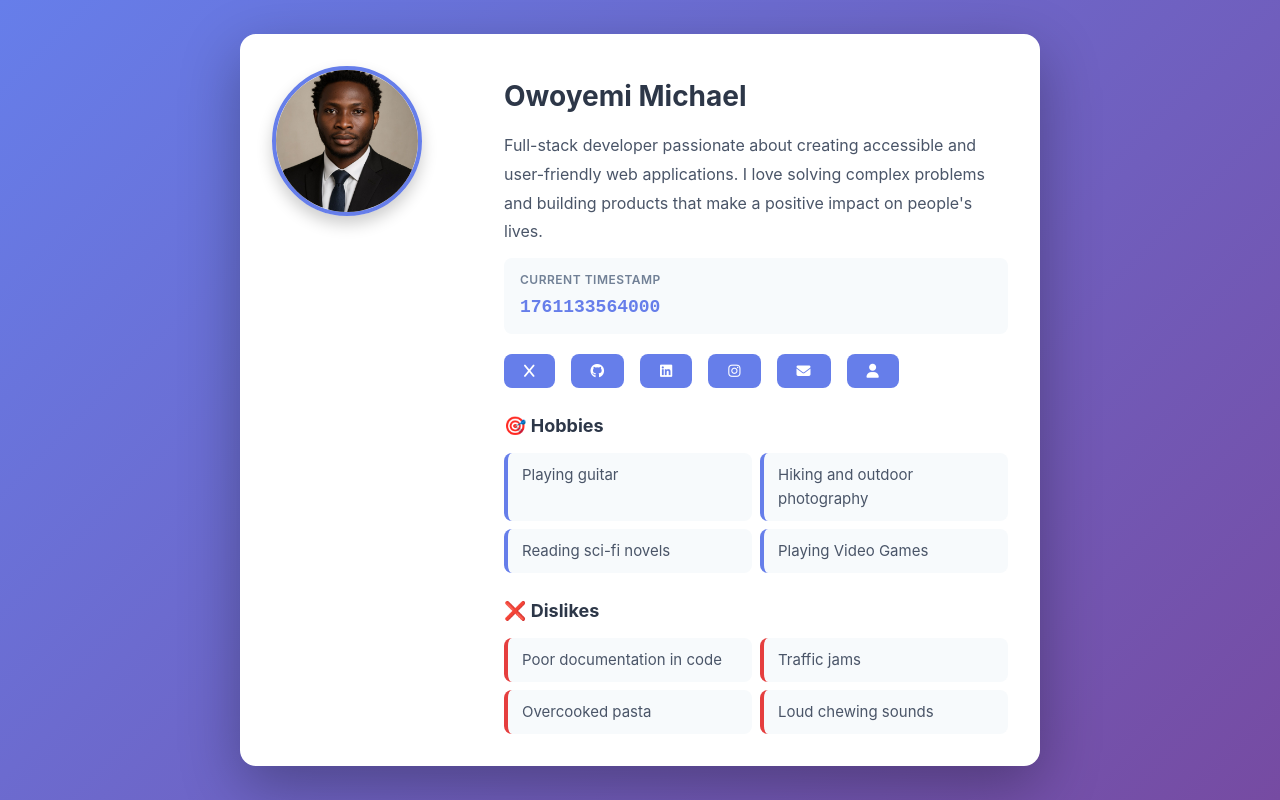
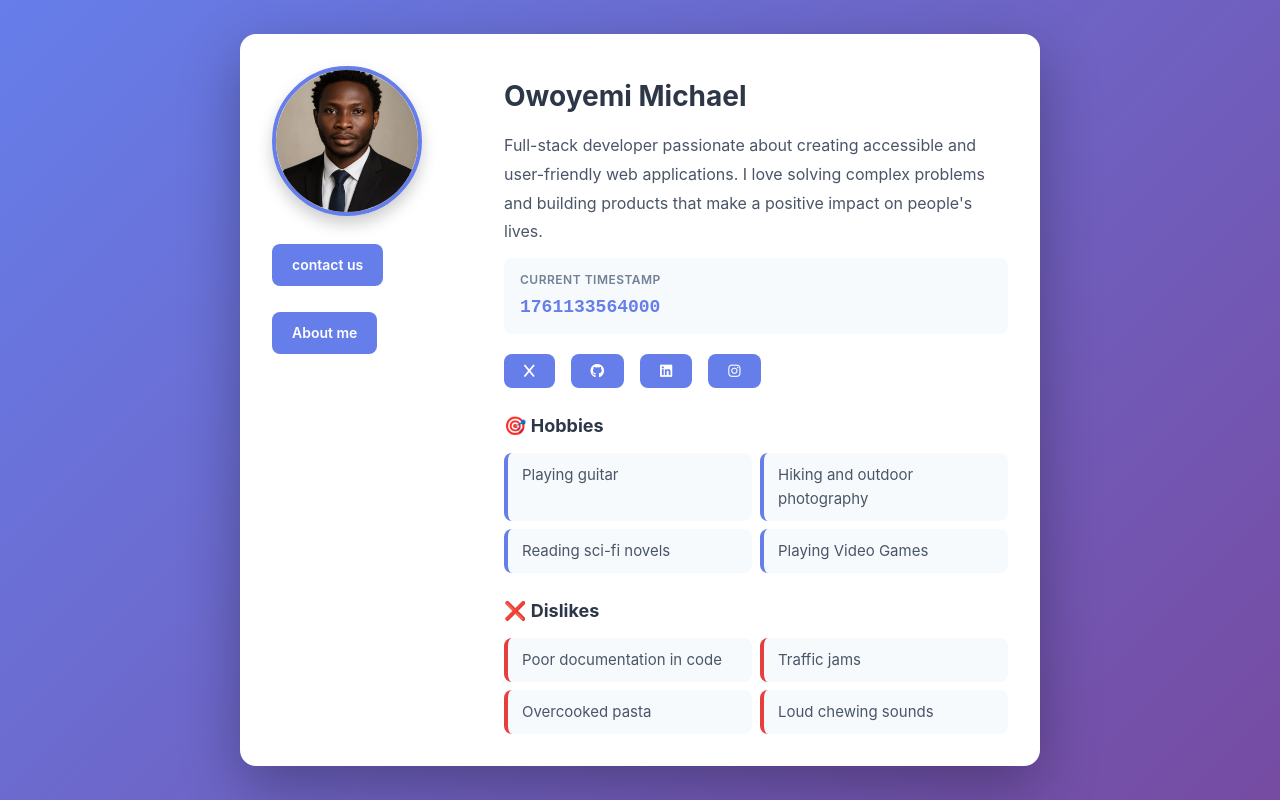
Before and after one commit to LeegendII/myHNG-project, a website built with Vite: page index.html in a window 1280 px wide. Built offline with nearby package versions, Linux system fonts and the light colour scheme.

Commit message:
Add files via upload

```diff
--- a/index.html
+++ b/index.html
@@ -18,6 +18,32 @@
                         class="avatar-image"
                         data-testid="test-user-avatar"
                     >
+                    <div class="social-navigations" aria-label="Additional links">
+
+
+                <a
+                                href="./contact-us.html"
+                                target="_blank"
+                                rel="noopener noreferrer"
+                                class="local-linked"
+                                data-testid="test-user-contact-us"
+                            >
+                            contact us
+                            </a>
+                         </br>
+                         </br>
+                         <a
+                                href="./about-me.html"
+                                target="_blank"
+                                rel="noopener noreferrer"
+                                class="local-linked"
+                                data-testid="test-user-about-me"
+                            >
+                            About me
+                            </a>
+
+
+    </div>
                 </figure>
             </aside>
 
@@ -82,25 +108,7 @@
                             <i class="fab fa-instagram"></i>
                             </a>
                         </li>
-                         <a
-                                href="./contact-us.html"
-                                target="_blank"
-                                rel="noopener noreferrer"
-                                class="social-link"
-                                data-testid="test-user-contact-us"
-                            >
-                                <i class="fas fa-envelope"></i>
-                            </a>
-                            </li>
-                         <a
-                                href="./about-me.html"
-                                target="_blank"
-                                rel="noopener noreferrer"
-                                class="social-link"
-                                data-testid="test-user-about-me"
-                            >
-                                <i class="fas fa-user"></i>
-                            </a>
+
                     </ul>
                 </nav>
 
@@ -125,6 +133,7 @@
                 </section>
             </div>
         </div>
+
     </article>
 
     <script>
@@ -141,5 +150,6 @@
         // Update every second to keep it current
         setInterval(updateTimestamp, 1000);
     </script>
+
 </body>
 </html>
--- a/profile-card.css
+++ b/profile-card.css
@@ -104,7 +104,9 @@
         .social-navigation {
             margin-top: 20px;
         }
-
+        .social-navigations {
+            margin-top: 20px;
+        }
         .social-links {
             display: flex;
             justify-content: center;
@@ -135,6 +137,48 @@
             outline: 2px solid #667eea;
             outline-offset: 2px;
         }
+      /* Container for centering */
+.local-linked {
+            display: inline-flex;
+            align-items: center;
+            gap:20px;
+            padding: 10px 20px;
+            background: #667eea;
+            color: white;
+            text-decoration: none;
+            border-radius: 8px;
+            font-weight: 600;
+            font-size: 14px;
+            transition: all 0.3s ease;
+}
+
+
+/* Link styling */
+.local-linked a {
+     display: flex;
+            justify-content: center;
+            gap: 16px;
+            flex-wrap: wrap;
+            list-style: none;
+}
+
+/* Hover effect */
+.local-linked a:hover,
+.local-linked a:focus {
+            background: #5568d3;
+            transform: translateY(-2px);
+            box-shadow: 0 4px 12px rgba(102, 126, 234, 0.4);
+            outline: 2px solid #667eea;
+            outline-offset: 2px;
+}
+@media (max-width: 640px) {
+  .local-linked a {
+    font-size: 1rem;
+    padding: 10px 16px;
+  }
+}
+
+/* Responsive adjustments */
 
         .info-section {
             margin-top: 24px;
@@ -191,6 +235,9 @@
             .timestamp-section {
                 text-align: left;
             }
+            .local-linked {
+                justify-content: flex-start;
+            }
         }
 
         @media (min-width: 768px) {
```
